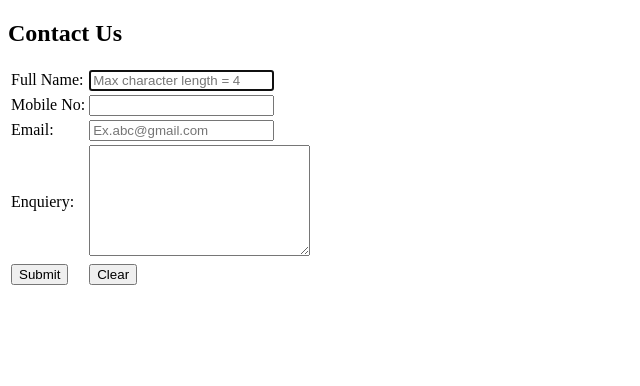
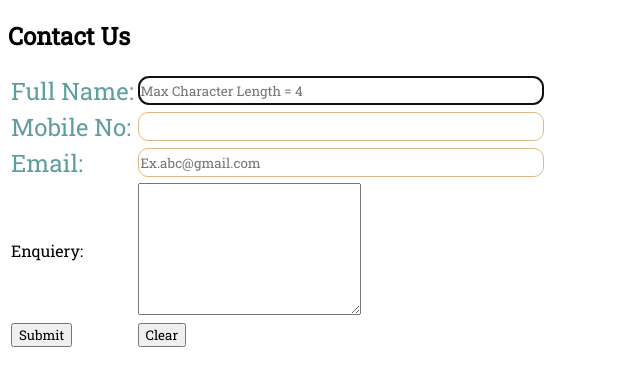
Before and after one commit to JagdishDaulatMore/MyProfile, a plain HTML site: page contactus.html in a window 1280 px wide. Shown: the whole page, without its empty margins (0-640 px from the left). Drawn offline with Linux system fonts and the light colour scheme.

Commit message:
Modify 3 files
Modify 3 files

```diff
--- a/contactus.html
+++ b/contactus.html
@@ -1,9 +1,44 @@
 <!DOCTYPE html>
 
 <head>
+    <link rel="preconnect" href="https://fonts.googleapis.com">
+<link rel="preconnect" href="https://fonts.gstatic.com" crossorigin>
+<link href="https://fonts.googleapis.com/css2?family=Roboto+Slab&display=swap" rel="stylesheet">
 
+    <style>
+        *{
+                font-family: 'Roboto Slab', serif;
+            }
+            label{
+                color: cadetblue;
+                font-size: x-large;
+            }
+            input{
+                width: 400px;
+                height: 25px;
+                border-radius: 10px;
+                border: 1px solid burlywood;
+                color: cadetblue;
+
+            }
+
+            input[type="text"]{
+                text-transform: capitalize;
+            }
+            input[type="email"]{
+                color: chocolate;
+            }
+
+            #submit:hover{
+                background-color: burlywood;
+            }
+            button[type="reset"]:hover{
+                color: brown;
+            }
+</style>
 </head>
 <body>
+
     <h2>Contact Us</h2>
     <table>
 
@@ -29,7 +64,7 @@
             </tr>
 
             <tr>
-                <td><button type="submit">Submit</button></td>
+                <td><button type="submit" id="submit">Submit</button></td>
                 <td><button type="reset">Clear</button></td>
             </tr>
 
```
Also changed, not shown: home.html (+16 -0 lines), index.html (+16 -0 lines).
